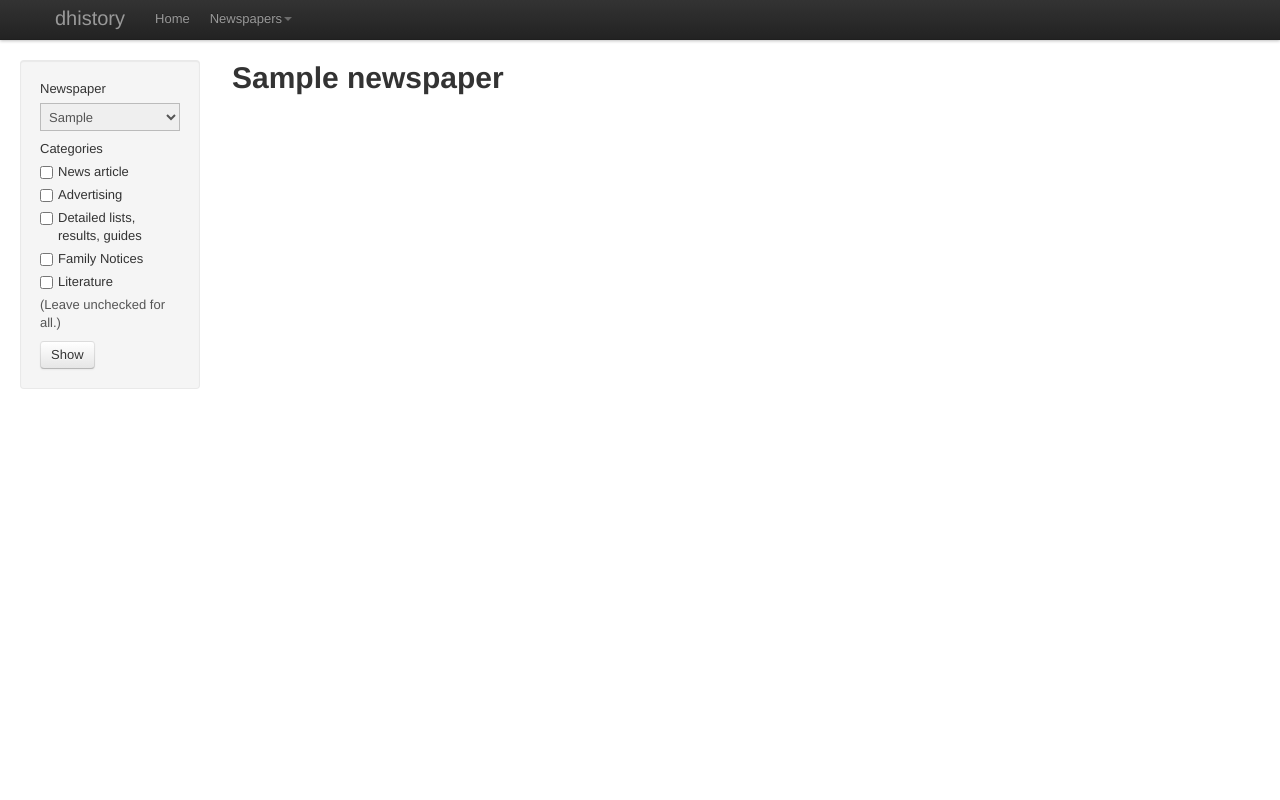
After one commit to wragge/dhistory, a Django app: template dhistory/templates/newspaper.html in a window 1280 px wide. The commit adds this page. Run offline with Django 3.2, Linux system fonts and the light colour scheme; the template is opened without the code that fills it: most values are stand-ins (such as "Sample title", 1, 10 or a date in 2020); parts of the project's set-up code (start-up, migrations or seed data) failed here and were passed over; some libraries are stand-ins or nearby versions.

Commit message:
Adding view newspaper by year.

```diff
--- /dev/null
+++ b/dhistory/frontpages/forms.py
@@ -0,0 +1 @@
+#!/usr/bin/env python
--- /dev/null
+++ b/dhistory/frontpages/static/js/frontpages_newspaper.js
@@ -0,0 +1,52 @@
+$(function () {
+    var chart;
+    chart = new Highcharts.Chart({
+        chart: {
+            renderTo: 'container',
+            type: 'line',
+            zoomType: 'xy'
+        },
+        title: '',
+        legend: {
+            enabled: true
+        },
+        xAxis: {
+            title: {
+                enabled: true,
+                text: 'Year'
+            },
+            labels: {
+                formatter: function() {
+                    return Highcharts.numberFormat(this.value, 0, '', '');
+                }
+            }
+        },
+        yAxis: {
+            title: {
+                text: y_label
+            },
+            min: y_min,
+            startOnTick: false
+        },
+        tooltip: {
+            formatter: function() {
+                return this.x +': '+ Highcharts.numberFormat(this.y, 2);
+            },
+            useHTML: true
+        },
+        series: series
+    });
+    $("#show").click(function() {
+        newspaper_id = $("#newspaper").val();
+        url = "/frontpages/" + newspaper_id + "/words/";
+        categories = []
+        $('input:checkbox:checked').each(function() {
+            categories.push($(this).val());
+        })
+        if (categories.length > 0) {
+            url += "?category=" + categories.join('&category=')
+        }
+        window.location.href = url;
+        return false;
+    });
+});
--- a/dhistory/templates/base.html
+++ b/dhistory/templates/base.html
@@ -49,9 +49,9 @@
       </div>
     </div>
 
-    <div class="container">
-        {% block content %}{% endblock %}
-    </div> <!-- /container -->
+
+    {% block content %}{% endblock %}
+     <!-- /container -->
 
     <!-- Le javascript
     ================================================== -->
--- a/dhistory/templates/home.html
+++ b/dhistory/templates/home.html
@@ -1,7 +1,9 @@
 {% extends "base.html" %}
 {% block content %}
+<div class="container-fluid">
 <div class="hero-unit">
   <h1>dhistory</h1>
   <p>More useful digital history stuff coming soon...</p>
 </div>
+</div>
 {% endblock %}
--- /dev/null
+++ b/dhistory/templates/newspaper.html
@@ -0,0 +1,54 @@
+{% extends "base.html" %}
+{% block extra_scripts %}
+<script src="http://code.highcharts.com/highcharts.js"></script>
+<script src="http://code.highcharts.com/modules/exporting.js"></script>
+<script src="{{ STATIC_URL }}js/frontpages_newspaper.js"></script>
+<script>
+    var series = {{ series|safe }};
+    {% if total_type == 'words' %}
+        var y_label = 'Average words per issue';
+        var y_min = -200;
+    {% elif total_type == 'total' %}
+        var y_label = 'Average articles per issue';
+        var y_min = -1;
+    {% endif %}
+</script>
+{% endblock %}
+{% block content %}
+    <div class="container-fluid">
+      <div class="row-fluid">
+        <div class="span2">
+          <div class="well">
+            <label>Newspaper</label>
+            <select id="newspaper" class="span12">
+                {% for news in newspapers %}
+                    <option value="{{ news.0 }}">{{ news.1 }}</option>
+                {% endfor %}
+            </select>
+            <label>Categories</label>
+            <label class="checkbox">
+              <input type="checkbox" value="article"> News article</input>
+            </label>
+            <label class="checkbox">
+              <input type="checkbox" value="advertising"> Advertising</input>
+            </label>
+            <label class="checkbox">
+              <input type="checkbox" value="lists"> Detailed lists, results, guides</input>
+            </label>
+            <label class="checkbox">
+              <input type="checkbox" value="family"> Family Notices</input>
+            </label>
+            <label class="checkbox">
+              <input type="checkbox" value="literature"> Literature</input>
+            </label>
+            <span class="help-block">(Leave unchecked for all.)</span>
+            <button class="btn" id="show">Show</button>
+          </div>
+        </div><!--/span-->
+        <div class="span9">
+            <h1>{{ newspaper.newspaper_title }}</h1>
+            <div id="container" style="min-width: 400px; height: 700px; margin: 0 auto"></div>
+        </div>
+      </div>
+    </div>
+{% endblock %}
--- a/dhistory/urls.py
+++ b/dhistory/urls.py
@@ -16,6 +16,7 @@ urlpatterns = patterns('',
     # Uncomment the next line to enable the admin:
     # url(r'^admin/', include(admin.site.urls)),
     url(r'^frontpages/$', show_years_words),
+    url(r'^frontpages/(?P<newspaper_id>\d+)/(?P<total_type>(total|words))/$', show_newspaper),
 )
 urlpatterns += patterns('django.views.generic.simple',
     url(r'^$', 'direct_to_template', {'template': 'home.html'}, name='home'),
```
Also changed, not shown: dhistory/frontpages/views.py (+19 -0 lines), dhistory/static/css/bootstrap-responsive.css.
